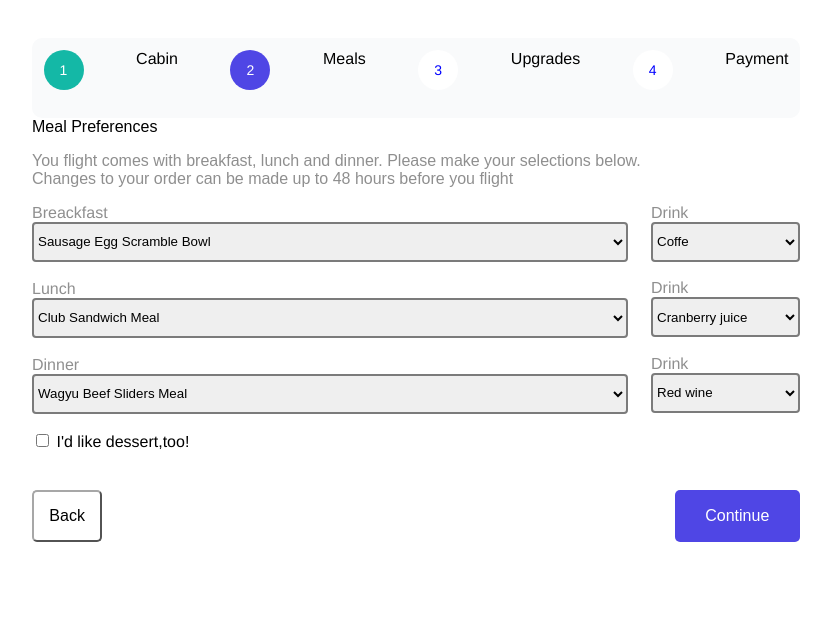
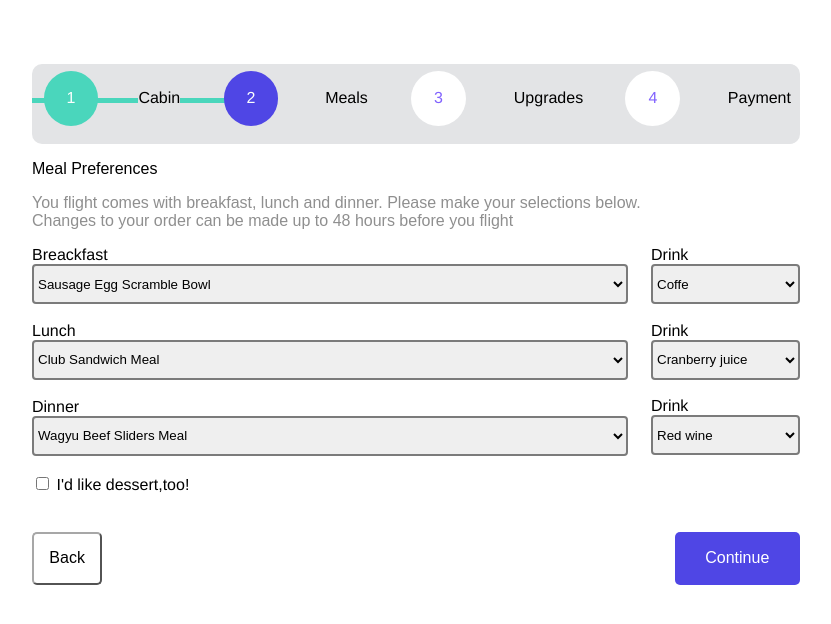
Before and after one commit to MarianaLopez-Ksquare/Markup-III---Stepper, a plain HTML site: page index.html in a window 1280 px wide. Shown: the whole page, without its empty margins (224-1055 px from the left). Drawn offline with Linux system fonts and the light colour scheme.

Commit message:
Css modificatioins

```diff
--- a/index.html
+++ b/index.html
@@ -10,26 +10,57 @@
 <body>
     <div class="header">
         <div id="progress">
-            <div id="progress-bar"></div>
+            <!-- <div id="progress-bar"></div> -->
             <ul id="progress-num">
-                <li class="step One">1</li>
-                <li Text1> Cabin</li>
-                <li class="step Two">2</li>
-                <li Text2> Meals</li>
-                <li class="step ">3</li>
-                <li Text> Upgrades</li>
-                <li class="step">4</li>
-                <li Text> Payment</li>
+                <li class="step1">1</li>
+                <li class="text1">
+                    <div>
+                        <p>Cabin </p>
+                    </div>
+
+                </li>
+                <li class="step2">
+                    2
+                </li>
+                <li class="text2">
+                     <p>
+                        <div>
+                            <p>Meals</p>
+                        </div>
+
+                    </p>
+                </li>
+                <li class="step3 ">
+                    3
+                </li>
+                <li class="text3">
+                    <div>
+                        <p>
+                            Upgrades
+                        </p>
+                    </div>
+
+                </li>
+                <li class="step3">
+                    4
+                </li>
+                <li clasa="text4">
+                    <div>
+                        <p>
+                            Payment
+                        </p>
+                    </div>
+
+                </li>
             </ul>
             </div>
     </div>
 
     <div class="information">
         <p> Meal Preferences</p>
-        <p1> You flight comes with breakfast, lunch and dinner. Please make your selections below.<br>
+        <p class="p1"> You flight comes with breakfast, lunch and dinner. Please make your selections below.<br>
             Changes to your order can be made up to 48 hours before you flight <br>
-        </p1>
-
+        </p>
     </div>
 
     <form action="./index2.html">
--- a/styles.css
+++ b/styles.css
@@ -1,15 +1,23 @@
+
 body{
     background-color: rgb(255, 255, 255);
+    height: 100%;
+    /* width: 100%; */
     margin-left: 20%;
     margin-right: 20%;
+    margin-top: 5%;
+    margin-bottom: 10%;
+    /* margin: auto; */
+    /* margin:0 auto; */
+    /* float: ; */
     font-family: 'Franklin Gothic Medium', 'Arial Narrow', Arial, sans-serif;
 }
 
 .header{
-  display: grid;
-  float: left;
+  /* display: grid; */
+  /* float: left; */
   align-items: 0 auto;
-    background-color: #f9fafb;
+    background-color: #e3e4e6;
     border-radius: 10px;
     width: 100%;
     height: 5em;
@@ -20,14 +28,6 @@ body{
     position: relative;
     margin-bottom: 30px;
   }
-  /* #progress-bar {
-    position: absolute;
-    background: rgb(87, 203, 118);
-    height: 5px;
-    width: 0%;
-    top: 50%;
-    left: 0;
-  } */
   #progress-num {
     margin: 1.5%;
     padding: 0;
@@ -39,13 +39,13 @@ body{
   /* progress line */
   #progress-num::before {
     content: "";
-    background-color: rgb(82, 175, 161);
+    background-color: #4ad6bc;
     position: absolute;
     top: 50%;
     left: 0;
     height: 5px;
-    width: 100%;
-    z-index: -1;
+    width: 30%;
+    z-index: 1;
   }
   #progress-num .step {
     border-radius: 100%;
@@ -61,22 +61,12 @@ body{
     z-index: 1;
     font-family:'Franklin Gothic Medium', 'Arial Narrow', Arial, sans-serifasy;
   }
-  #progress-num .step.One {
-    background-color: rgba(20,184,166,255);
-    color: #fff;
-  }
-
-  #progress-num .step.Two {
-    border-color: rgba(79,70,229,255);
-    background-color: rgba(79,70,229,255);
-    color: #fff;
-  }
 
   .information{
     border-radius: 10px;
     font-family:'Arial';
     margin-bottom: 2%;
-    margin-top: 5%;
+    margin:auto;
   }
 
 
@@ -117,9 +107,11 @@ body{
 
   }
 
-P1{
+p.p1{
   color: rgb(143, 143, 143);
 }
+
+
 
 .containerForms {
   display: flex;
@@ -186,3 +178,78 @@ button.buttonRight {
   padding-left: 4%;
   color: white;
 }
+li{
+display: flex;
+align-items: center;
+}
+
+p4{
+  color: #4ad6bc;
+  arine;;
+}
+
+p5{
+  color: #4f46e5;
+}
+
+ul li {
+  z-index: 2;
+}
+li div {
+  background-color: #e3e4e6;
+  margin: 4%;
+}
+
+.step1{
+  display: flex;
+  justify-content: center;
+  padding: 1%;
+  margin: auto 0;
+  background-color: #4ad6bc;
+  border-radius: 100%;
+  width: 40px;
+  height: 40px;
+  color: rgb(251, 255, 254);
+  z-index: 1;
+
+}
+
+.step2{
+  display: flex;
+  justify-content: center;
+  padding: 1%;
+  margin: .9%;
+  background-color: #4f46e5;
+  border-radius: 100%;
+  width: 40px;
+  height: 40px;
+  color: rgb(251, 255, 254);
+  z-index: 1;
+
+}
+
+.step3{
+  display: flex;
+  justify-content: center;
+  padding: 1%;
+  margin: .9%;
+  background-color: #ffffff;
+  border-radius: 100%;
+  width: 40px;
+  height: 40px;
+  color: rgb(129, 98, 254);
+
+}
+
+.step4{
+  display: flex;
+  justify-content: center;
+  padding: 1%;
+  margin: .9%;
+  background-color: #3c31ff;
+  border-radius: 100%;
+  width: 40px;
+  height: 40px;
+  color: rgb(199, 16, 117);
+
+}
```
